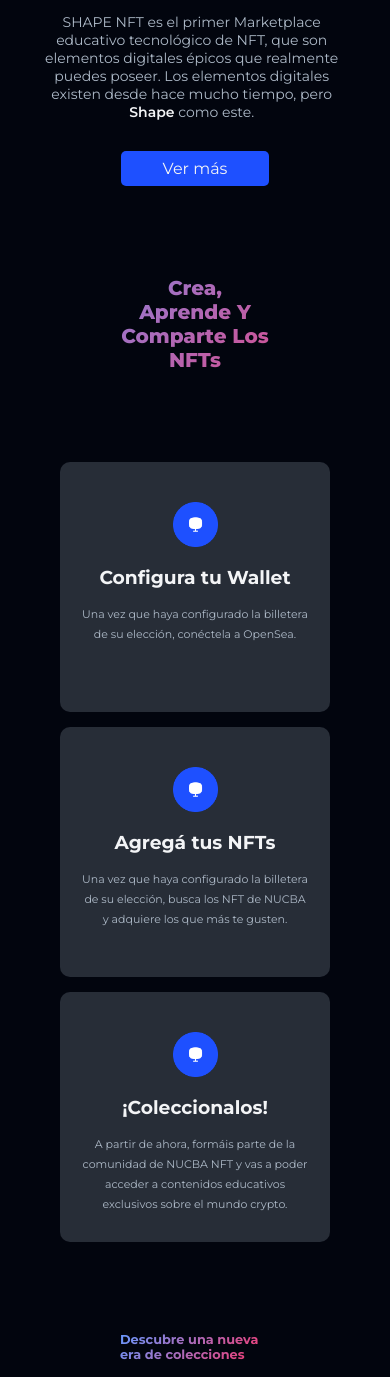
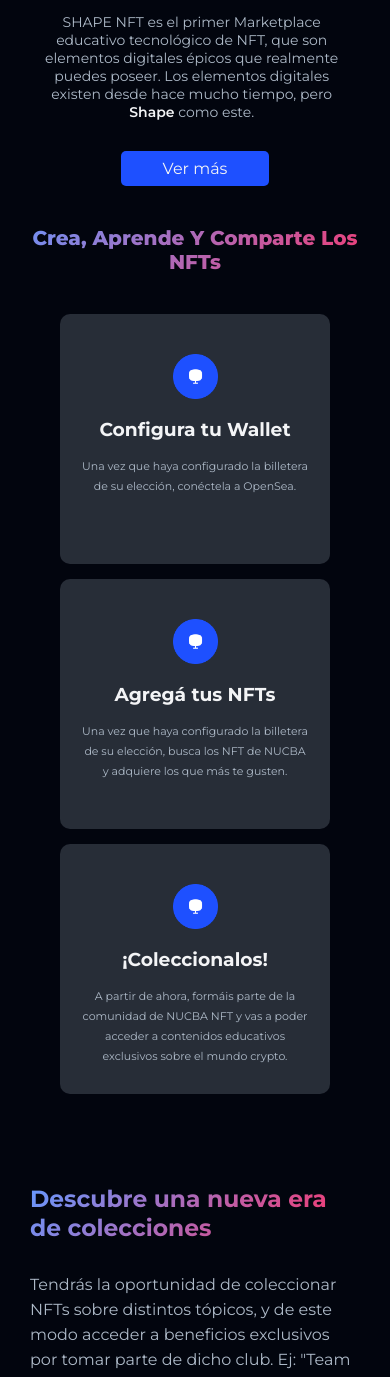
Before and after one commit to Piervil/tiendanft, a plain HTML site: page index.html in a window 390 px wide. Shown: the part 206-1583 px from the top of the page. Drawn offline with Linux system fonts and the light colour scheme.

Commit message:
mejorando el sitio para que se ve muy bien en movil

```diff
--- a/css/styles.css
+++ b/css/styles.css
@@ -40,9 +40,9 @@
 /*== THE HEADER ==*/
 .main__header {
   background-color: var(--secondary);
-  display: flex;
+  /* display: flex;
   justify-content: space-between;
-  align-items: center;
+  align-items: center; */
   padding: .7rem 9rem;
   position: fixed;
   top: 0;
@@ -54,9 +54,13 @@
   width: 9rem;
 }
 
-.navbar {
+.container__flex {
+  display: flex;
+  justify-content: space-between;
+  align-items: center;
   max-width: 1200px;
   margin: 0 auto;
+
 }
 
 #check, .toggle__menu {
@@ -185,7 +189,7 @@
 /*== SECCIÓN DISCOVERY ==*/
 .discovery h2 {
   text-align: center;
-  padding: 9rem;
+  padding: 4rem 0;
   font-size: 3rem;
   font-weight: 800;
   background:  linear-gradient(135deg, #6699FF 0%, #FF3366 100%);
@@ -235,7 +239,7 @@
   display: flex;
   flex-wrap: wrap;
   gap: 3rem;
-  padding: 9rem;
+  padding: 9rem 0;
 }
 
 .coleccion__title {
@@ -506,7 +510,7 @@
     font-size: 1.6rem;
   }
   .coleccion__title {
-    font-size: 1.8rem;
+    font-size: 2rem;
   }
   .coleccion__link p {
     font-size: 1.5rem;
@@ -524,7 +528,7 @@
     font-size: 2rem;
   }
   .coleccion__title {
-    font-size: 1.7rem;
+    font-size: 2rem;
   }
   .coleccion__link p {
     font-size: 1.3rem;
@@ -551,10 +555,6 @@
   .discovery__info p {
     font-size: 1.1rem;
   }
-  .coleccion__title {
-    font-size: 1.1rem;
-    width: 100%;
-  }
   .coleccion__link p {
     font-size: 1.6rem;
   }
--- a/index.html
+++ b/index.html
@@ -14,6 +14,7 @@
   </head>
   <body>
     <header class="main__header">
+      <div class="container__flex">
         <a href="index.html"><img class="logo" src="assets/logo.png" alt="logo Shape"></a>
         <nav class="navbar">
           <label for="check" class="toggle__menu">
@@ -28,6 +29,8 @@
             <img class="navbar__card" src="assets/cart-icon.svg" alt="carrito de compras">
           </ul>
         </nav>
+
+      </div>
     </header>
     <main>
       <!--== SECTION HERO ==-->
```
Lines whose indentation alone changed are shown as unchanged.
